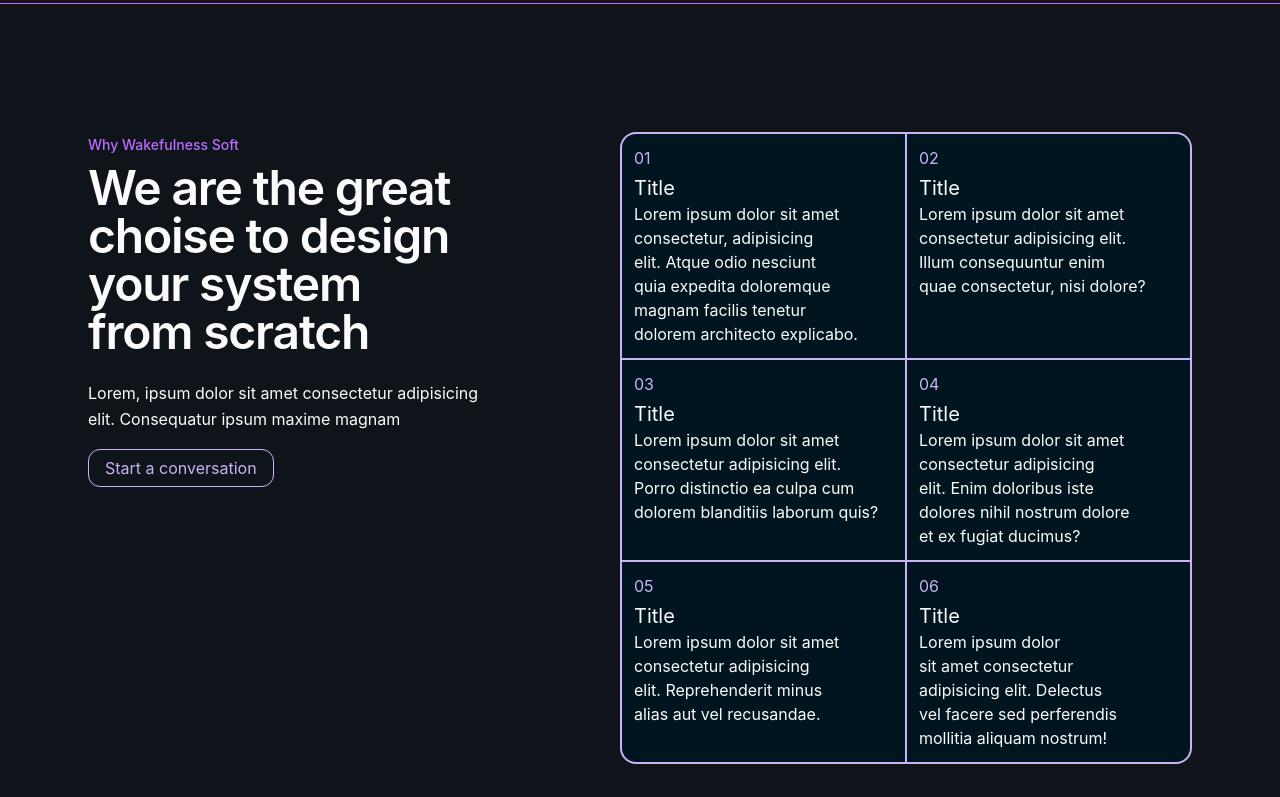
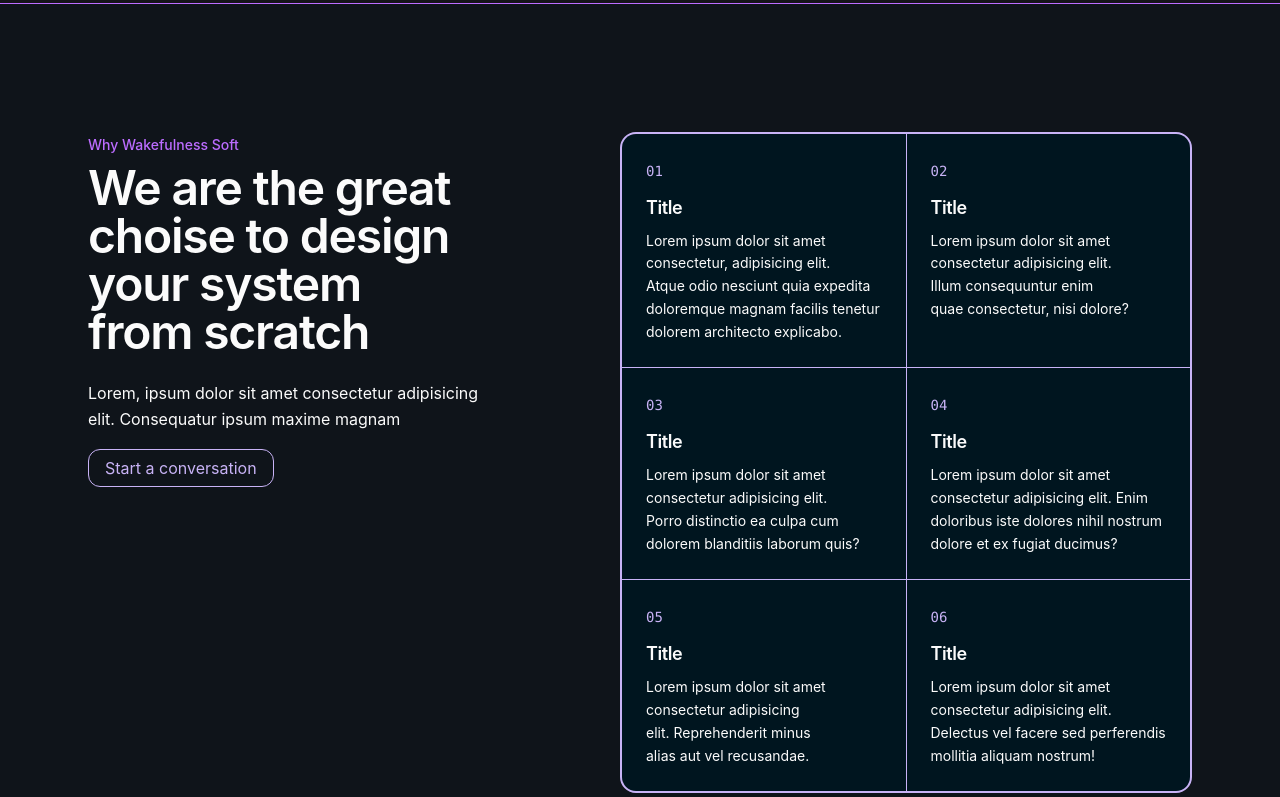
Before and after one commit to wakefulness-soft/wakefulnessSoft, a React (Vite) app: page / in a window 1280 px wide. Shown: the part 783-1580 px from the top of the page. Built offline with nearby package versions, Linux system fonts and the light colour scheme.

Commit message:
Change text style

```diff
--- a/src/components/WhySection/WhySection.tsx
+++ b/src/components/WhySection/WhySection.tsx
@@ -63,13 +63,13 @@ export const WhySection = () => {
             </a>
           </div>
           {/* TODO: Add responsive design */}
-          <div className="grid overflow-hidden border-2 border-vodka rounded-2xl bg-vodka gap-0.5 sm:grid-cols-2">
+          <div className="grid overflow-hidden border-2 border-vodka rounded-2xl bg-vodka gap-px sm:grid-cols-2">
             {
               PILLARS.map((item, idx) => (
-                <div key={idx} className="p-3 bg-inkblack text-snow font-normal">
-                  <span className="text-vodka">{item.displayId}</span>
-                  <h3 className="pt-1 text-xl">{item.title}</h3>
-                  <p className="text-balance">{item.content}</p>
+                <div key={idx} className="h-full p-6 bg-inkblack text-snow font-normal">
+                  <span className="font-mono text-vodka text-sm">{item.displayId}</span>
+                  <h3 className="mt-3 text-lg font-semibold tracking-tight">{item.title}</h3>
+                  <p className="mt-2 text-sm leading-relaxed text-balance">{item.content}</p>
                 </div>
               ))
             }
```
